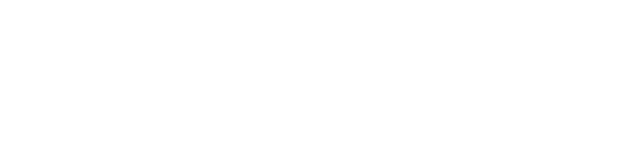
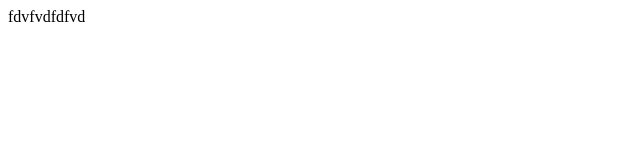
Before and after one commit to elburda/clase01, a plain HTML site: page index.html in a window 1280 px wide. Shown: the whole page, without its empty margins (0-640 px from the left). Drawn offline with Linux system fonts and the light colour scheme.

Commit message:
Update index.html

```diff
--- a/index.html
+++ b/index.html
@@ -6,6 +6,6 @@
     <title>Document</title>
 </head>
 <body>
-
+    fdvfvdfdfvd
 </body>
 </html>
```
